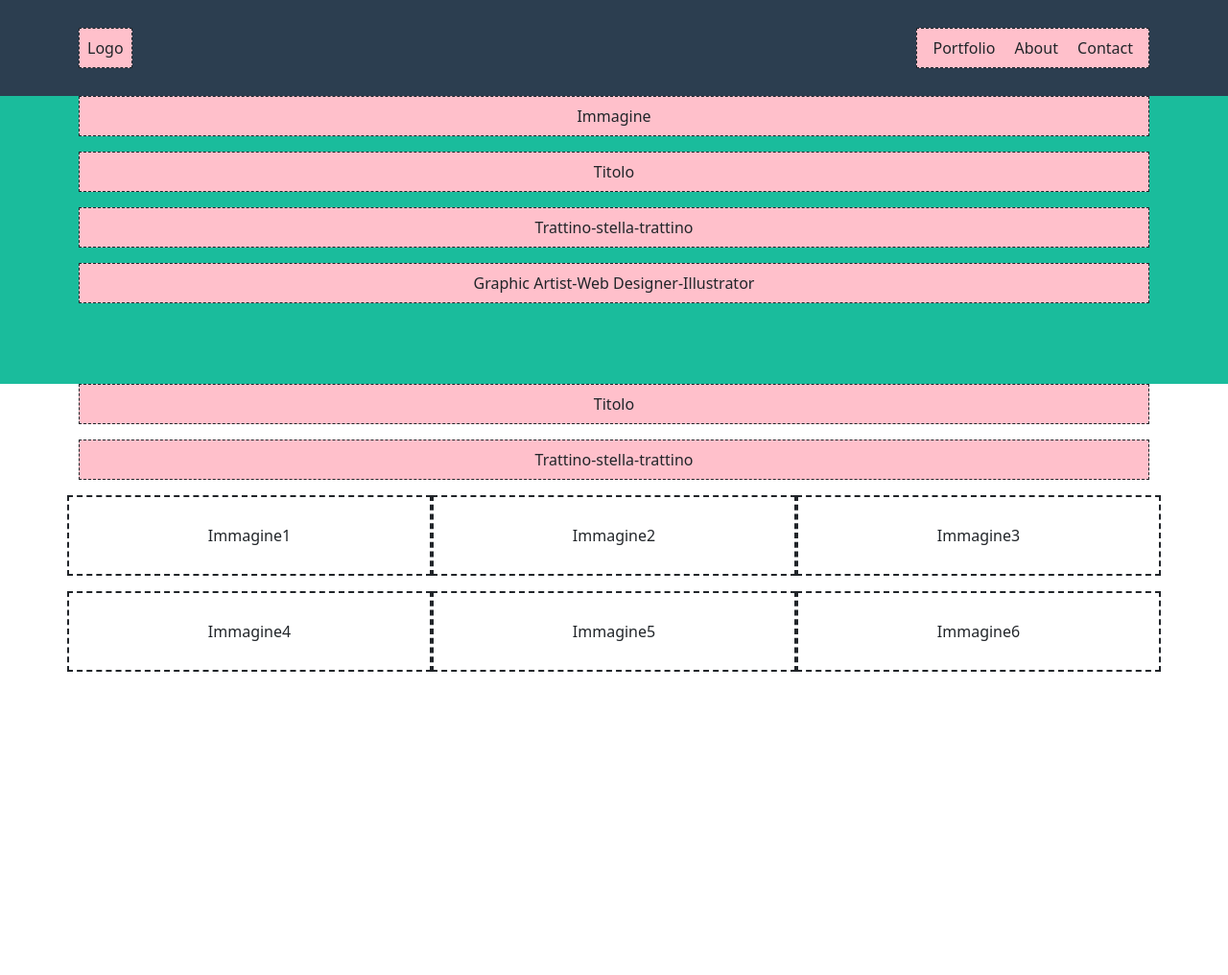
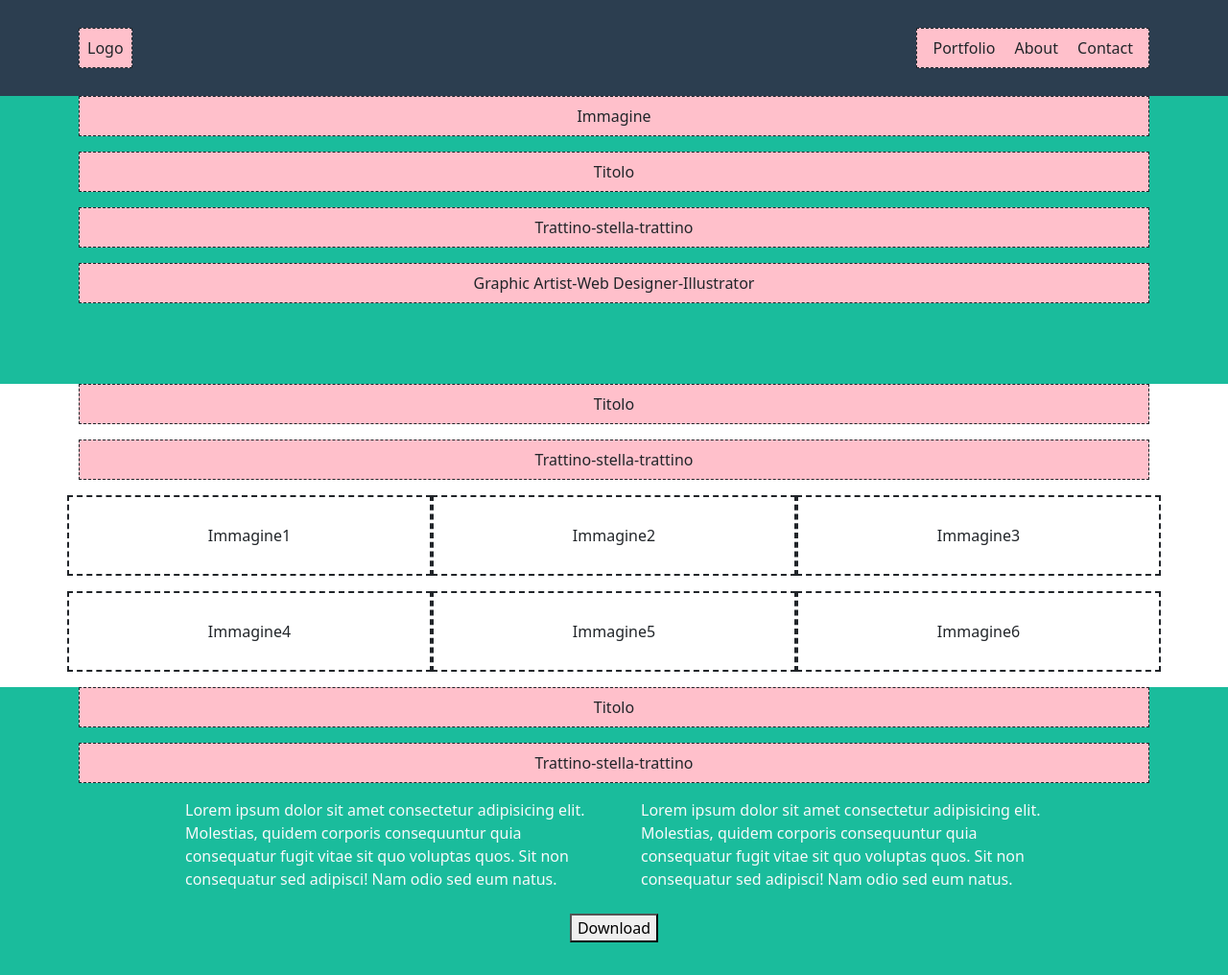
Before and after one commit to AlessandroIacovella95/html-css-bootstrap-freelancer, a plain HTML site: page index.html in a window 1280 px wide. Shown: the whole page at 96% size. Before the commit the page ends 800 px from the top, so only its background shows below. Drawn offline with nearby package versions, Linux system fonts and the light colour scheme.

Commit message:
feat:add about section

```diff
--- a/css/style.css
+++ b/css/style.css
@@ -32,3 +32,7 @@ section:nth-child(odd){
 .anchor{
    text-decoration: none;
 }
+
+.btn{
+    text-align: center;
+}
--- a/index.html
+++ b/index.html
@@ -77,6 +77,36 @@
             </div>
         </section>
 
+        <section id="about">
+            <div class="container">
+                <div class="box mb-3">
+                    Titolo
+                </div>
+                <div class="box mb-3">
+                    Trattino-stella-trattino
+                </div>
+                <div class="row justify-content-center">
+                    <div class="col-10 col-md-5 mb-2 d-flex text-light">
+                        <div class="cards px-3">
+                            <p>
+                                Lorem ipsum dolor sit amet consectetur adipisicing elit. Molestias, quidem corporis consequuntur quia consequatur fugit vitae sit quo voluptas quos. Sit non consequatur sed adipisci! Nam odio sed eum natus.
+                            </p>
+                        </div>
+                    </div>
+                    <div class="col-10 col-md-5 mb-2 text-light">
+                        <div class="cards px-3">
+                            <p>
+                                Lorem ipsum dolor sit amet consectetur adipisicing elit. Molestias, quidem corporis consequuntur quia consequatur fugit vitae sit quo voluptas quos. Sit non consequatur sed adipisci! Nam odio sed eum natus.
+                            </p>
+                        </div>
+                    </div>
+                </div>
+                <div class="container d-flex justify-content-center">
+                    <button class="mb-4">Download</button>
+                </div>
+            </div>
+        </section>
+
 
     </main>
 </body>
```
